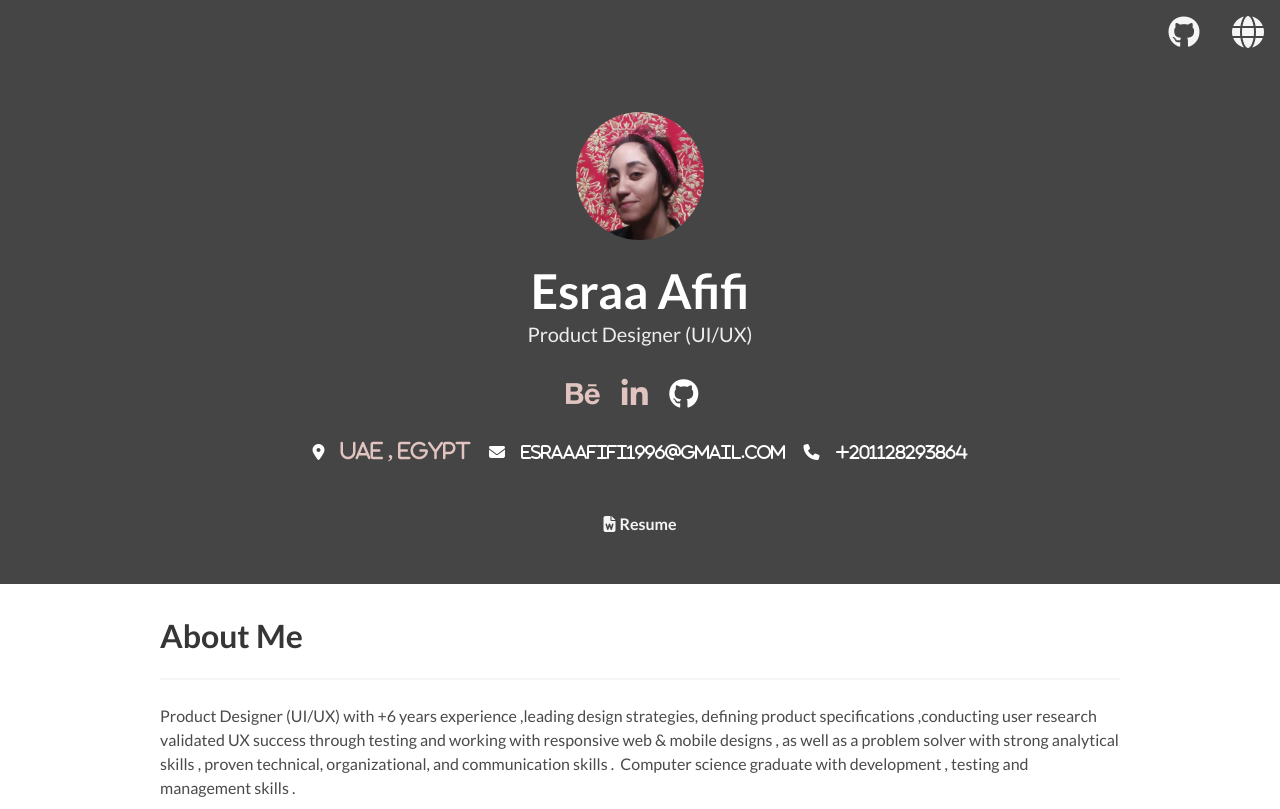
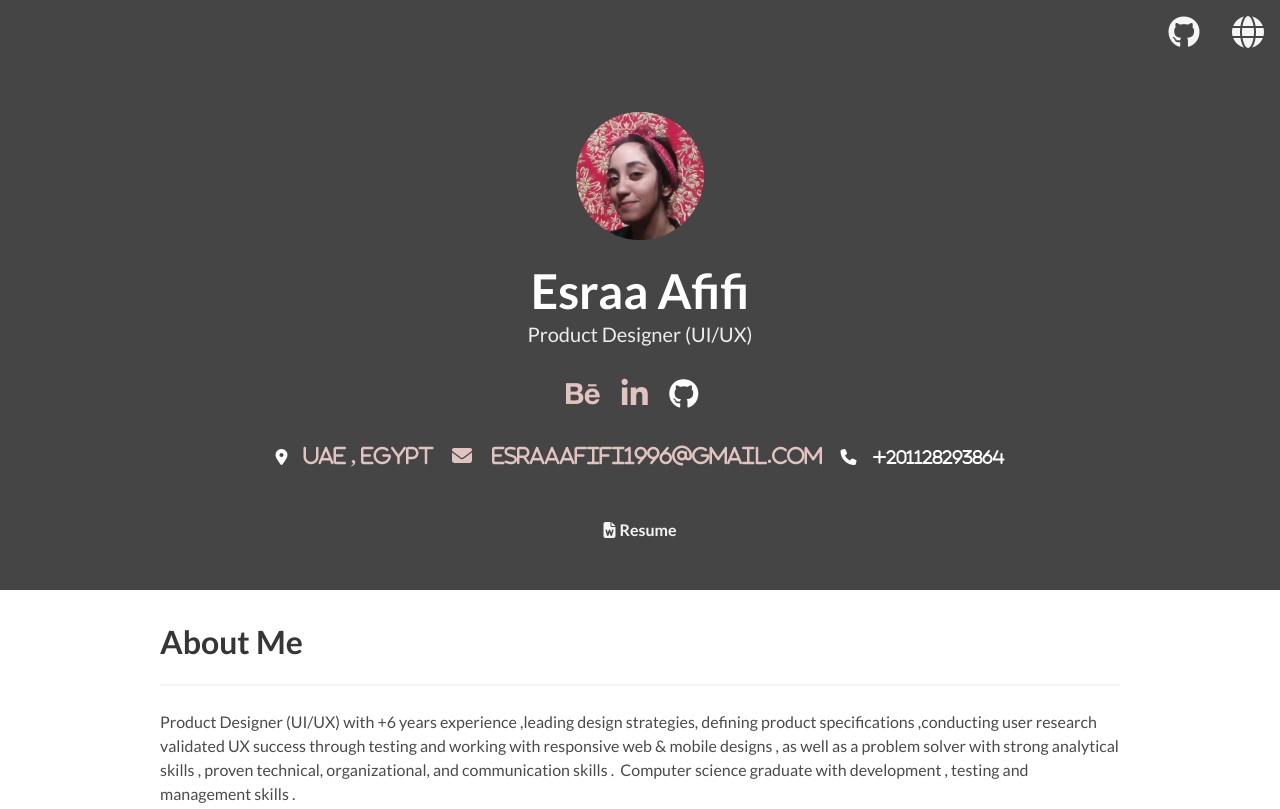
Before and after one commit to EsraaAfifi/Portfolio, a plain HTML site: page index.html in a window 1280 px wide. Shown: the top 809 px of the page. Drawn offline with Linux system fonts and the light colour scheme.

Commit message:
Update index.html

```diff
--- a/index.html
+++ b/index.html
@@ -77,7 +77,7 @@
 					    <a href="https://github.com/EsraaAfifi" target="_blank"><span style="font-size:30px; color: #E1C4BF0;"><i class="fa fa-github socialmediaLinks" aria-hidden="true"></span></i></a>&nbsp&nbsp&nbsp&nbsp&nbsp
 					   <br></br>
 					    <a href="" target="_blank"><i class="fa fa-map-marker socialmediaLinks" aria-hidden="true"> &nbsp&nbsp <span style="font-size:20px; color: #E1C4BF;"> UAE , Egypt</span></i></a> &nbsp&nbsp&nbsp&nbsp
-					    <a href="esraaafifi1996@gmail.com" target="_blank"><i class="fa fa-envelope socialmediaLinks" aria-hidden="true"> &nbsp&nbsp esraaafifi1996@gmail.com</i></a> &nbsp&nbsp&nbsp&nbsp
+					    <a href="esraaafifi1996@gmail.com" target="_blank"><span style="font-size:20px; color: #E1C4BF;"><i class="fa fa-envelope socialmediaLinks" aria-hidden="true"> &nbsp&nbsp esraaafifi1996@gmail.com</span></i></a> &nbsp&nbsp&nbsp&nbsp
 					    <a href="esraaafifi1996@gmail.com" target="_blank"><i class="fa fa-phone socialmediaLinks" aria-hidden="true"> &nbsp&nbsp +201128293864</i></a>
 		                        </li><br></br>
 
```
